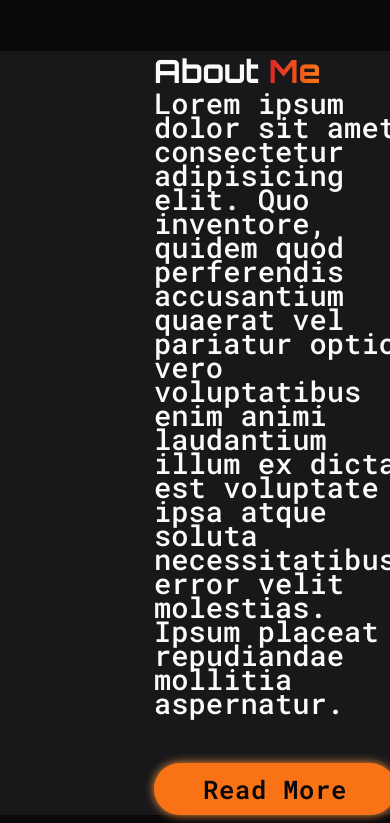
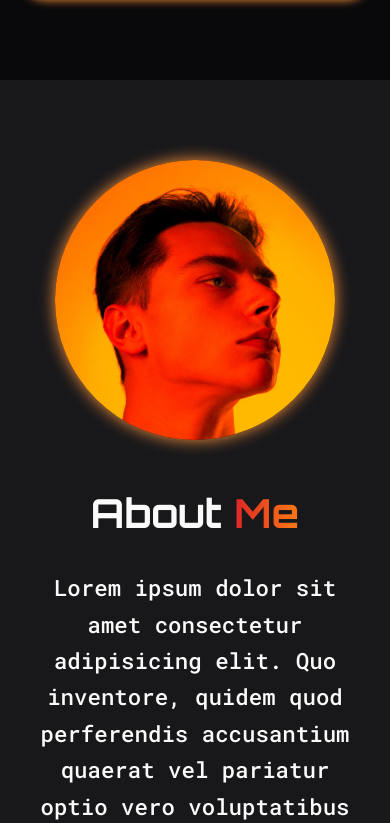
Before and after one commit to BatetDev/project-portfolio, a website: page index.html in a window 390 px wide. Shown: the part 1158-1981 px from the top of the page. Drawn offline with nearby package versions, Linux system fonts and the light colour scheme.

Commit message:
feat: improve layout responsiveness and accessibility
- Added container for better width control
- Made images responsive with proper sizing and lazy loading
- Implemented stacked layout on mobile and side-by-side layout on desktop
- Centered content on mobile and left-aligned on desktop
- Applied `clamp()` for fluid typography
- Added proper spacing and margins for consistent design
- Improved image loading performance with `loading="lazy"`
- Added meaningful alt text for better accessibility
- Enforced consistent max-width constraints
- Introduced flexible gap spacing between elements

```diff
--- a/css/styles.css
+++ b/css/styles.css
@@ -46,7 +46,7 @@
 
   .navbar.visible {
     @apply translate-x-0 flex flex-col items-center
-    bg-black/75 backdrop-blur-sm
+    bg-black/80 backdrop-blur-sm
     absolute -top-0.5 left-0 w-full h-screen
     z-40 justify-center gap-8;
   }
@@ -115,6 +115,26 @@
   .footer .list li a {
     @apply border-b-[3px] border-transparent transition-all duration-300 ease-in-out hover:border-b-orange-500;
   }
+
+  /* ABOUT SECTION */
+
+  .about-container {
+    @apply w-full max-w-7xl mx-auto flex flex-col lg:flex-row
+    items-center justify-between gap-12 lg:gap-20;
+  }
+
+  .about-img {
+    @apply w-full max-w-[280px] lg:max-w-[400px] flex justify-center items-center;
+  }
+
+  .about-img img {
+    @apply w-full rounded-full aspect-square object-cover;
+  }
+
+  .about-content {
+    @apply flex-1 flex flex-col items-center lg:items-start
+    text-center lg:text-left px-4 lg:px-0;
+  }
 }
 
 @layer utilities {
--- a/index.html
+++ b/index.html
@@ -65,13 +65,13 @@
           I'm a
           <span class="text-gradient">Web Developer</span>
         </h3>
-        <p class="text-lg font-medium leading-normal">
+        <p class="text-lg font-medium leading-relaxed">
           Lorem ipsum dolor sit amet consectetur adipisicing elit. Tempora at,
           ipsa doloremque quod necessitatibus culpa nesciunt ea sequi corporis
           natus autem amet iure beatae dolor dolore ad voluptates impedit magnam
-          vel temporibus ex voluptas ullam aliquam. Dolorem corporis molestiae,
-          asperiores necessitatibus repellat eligendi minus dolorum, atque iure
-          voluptate numquam ducimus!
+          vel temporibus ex voluptas ullam aliquam. Dolorem corporis, asperiores
+          necessitatibus repellat eligendi minus dolorum, atque iure voluptate
+          numquam ducimus!
         </p>
 
         <div class="flex flex-wrap justify-center gap-4 w-full">
@@ -94,31 +94,30 @@
     </section>
 
     <!-- About Section -->
-    <section
-      class="about flex justify-center items-center gap-40 bg-zinc-900"
-      id="about"
-    >
+    <section class="section bg-zinc-900" id="about">
+      <div class="about-container">
         <div class="about-img">
           <img
             src="assets/images/image.jpg"
-          alt=""
-          class="w-[32vw] rounded-full hover-glow"
+            alt="Fran Batet profile picture"
+            loading="lazy"
+            class="hover-glow"
           />
         </div>
-
         <div class="about-content">
-        <h2 class="text-[2rem] text-left font-bold">
+          <h2 class="text-[clamp(2.5rem,5vw,4rem)] font-bold mb-8">
             About
             <span class="text-gradient">Me</span>
           </h2>
-        <p class="text-[1.8rem]">
+          <p class="text-[clamp(1.4rem,3vw,1.8rem)] leading-relaxed">
             Lorem ipsum dolor sit amet consectetur adipisicing elit. Quo
             inventore, quidem quod perferendis accusantium quaerat vel pariatur
             optio vero voluptatibus enim animi laudantium illum ex dicta est
             voluptate ipsa atque soluta necessitatibus error velit molestias.
             Ipsum placeat repudiandae mollitia aspernatur.
           </p>
-        <a href="#" class="btn m-0 mt-12">Read More</a>
+          <a href="#" class="btn mt-12">Read More</a>
+        </div>
       </div>
     </section>
 
```
Also changed, not shown: css/tailwind.css. Lines whose indentation alone changed are shown as unchanged.
